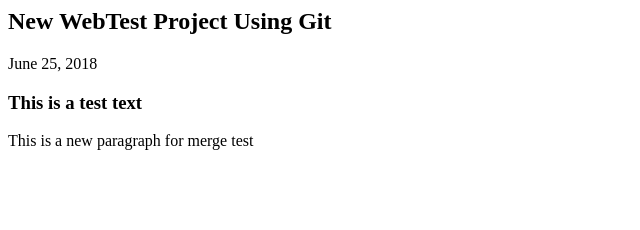
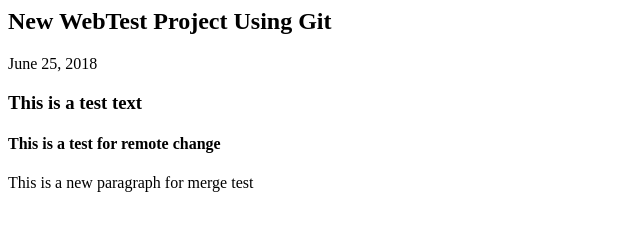
Before and after one commit to ns9211/webtest2506, a plain HTML site: page index.html in a window 1280 px wide. Shown: the whole page, without its empty margins (0-640 px from the left). Drawn offline with Linux system fonts and the light colour scheme.

Commit message:
Update index.html

```diff
--- a/index.html
+++ b/index.html
@@ -8,7 +8,7 @@
 
 <p>June 25, 2018</p>
 <h3>This is a test text</h3>
-
+ <h4>This is a test for remote change</h4>
 <p> This is a new paragraph for merge test </p>
 
 </body>
```
